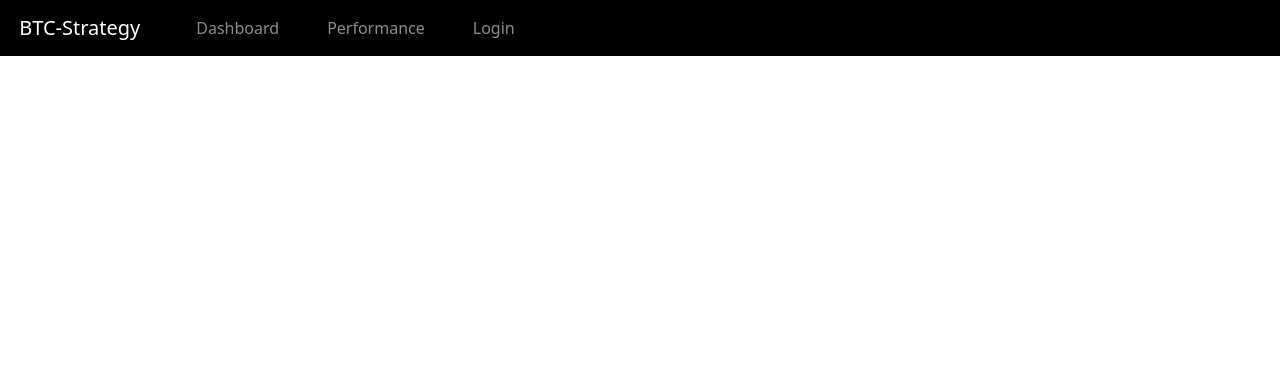
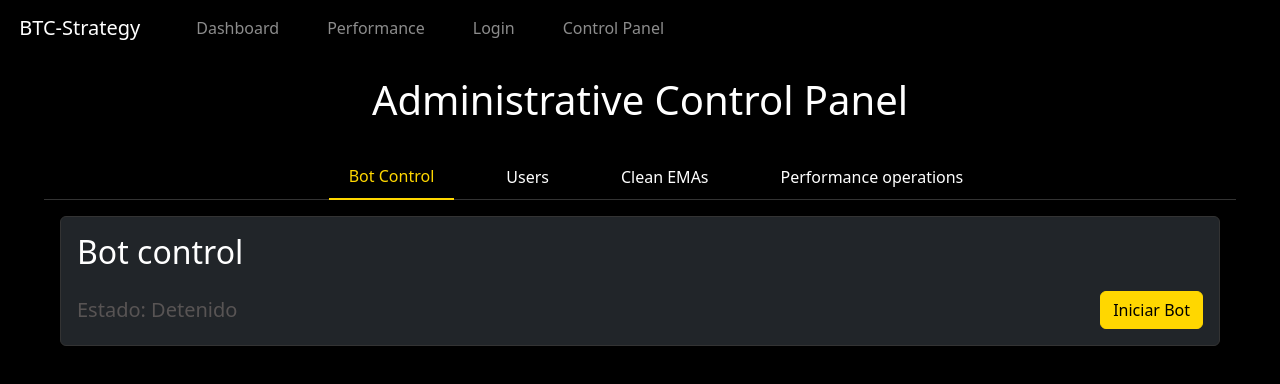
Before and after one commit to juanupla/BTCUSDT_bot_front, a React (Create React App) app: page /control-panel in a window 1280 px wide. Shown: the top 384 px of the page. Built offline with nearby package versions, Linux system fonts and the light colour scheme.

Commit message:
first desing for the control panel

```diff
--- a/src/App.js
+++ b/src/App.js
@@ -7,6 +7,7 @@ import Performance from './pages/Performance';
 import Login from './pages/Login';
 import ProtectedRoute from './components/ProtectedRoute';
 import 'bootstrap/dist/css/bootstrap.min.css';
+import ControlPanel from './pages/controlPanel';
 
 const App = () => {
   return (
@@ -20,9 +21,8 @@ const App = () => {
               <Route path="/" element={<Navigate to="/dashboard" replace />} />
               <Route path="/dashboard" element={<Dashboard />} />
               <Route path="/login" element={<Login />} />
-
-              {/* Ruta protegida para Operations */}
               <Route path="/performance" element={<Performance/>} />
+              <Route path="/control-panel" element={<ControlPanel/>} />
             </Routes>
           </div>
         </div>
--- a/src/components/Header.js
+++ b/src/components/Header.js
@@ -37,6 +37,9 @@ const Header = () => {
           <li className="nav-item" onClick={toggleMenu}>
             <Link className="nav-link" to="/login">Login</Link>
           </li>
+          <li className="nav-item" onClick={toggleMenu}>
+            <Link className="nav-link" to="/control-panel">Control Panel</Link>
+          </li>
 
         </ul>
       </div>
--- a/src/components/activeTrades.js
+++ b/src/components/activeTrades.js
@@ -63,6 +63,7 @@ const ActiveTrades = () => {
       fetchTrades();
     }, []);
 
+
     return (
       <div className="trades-container">
         <h2 className="trades-title">Active Trades</h2>
@@ -80,9 +81,6 @@ const ActiveTrades = () => {
 
                 Price: ${Number(trade.price).toFixed(2)}
 
-                {isValidSession && (
-                  <hr></hr>
-                )}
                 {isValidSession && (
                 <div>
                   <span className='btc-descrip'>Trade amount</span>
--- a/src/components/closedTrades.css
+++ b/src/components/closedTrades.css
@@ -14,7 +14,7 @@
 }
 
 .closed-trades-scroll-container {
-    max-height: 400px;
+    max-height: 500px;
     overflow-y: auto;
     scrollbar-width: thin;
     scrollbar-color: #333 #1a1a1a;
--- /dev/null
+++ b/src/pages/controlPanel.css
@@ -0,0 +1,99 @@
+.admin-panel-container {
+    min-height: 100vh;
+    background-color: #000;
+    color: white;
+    padding: 20px;
+  }
+
+  .admin-title {
+    color: white;
+    margin-bottom: 30px;
+    text-align: center;
+  }
+
+  .custom-tabs {
+    border-bottom: 1px solid #333;
+  }
+
+  .nav-tabs .nav-link {
+    color: #fff;
+    background: none;
+    border: none;
+    padding: 10px 20px;
+  }
+
+  .nav-tabs .nav-link:hover {
+    border-color: transparent;
+    background-color: #333;
+  }
+
+  .nav-tabs .nav-link.active {
+    color: #ffd700;
+    background-color: transparent;
+    border-bottom: 2px solid #ffd700;
+  }
+
+  .card {
+    border: 1px solid #333;
+  }
+
+  .card-title {
+    color: white;
+    margin-bottom: 20px;
+  }
+
+  .table {
+    margin-bottom: 0;
+  }
+
+  .table th {
+    border-color: #333;
+  }
+
+  .table td {
+    border-color: #333;
+  }
+
+  .form-control {
+    border: 1px solid #333;
+  }
+
+  .form-control:focus {
+    background-color: #333;
+    border-color: #ffd700;
+    color: white;
+    box-shadow: none;
+  }
+
+  .btn-warning {
+    background-color: #ffd700;
+    border-color: #ffd700;
+    color: #000;
+  }
+
+  .btn-warning:hover {
+    background-color: #ffed4a;
+    border-color: #ffed4a;
+    color: #000;
+  }
+
+  .internal-nav{
+    justify-content: center;
+    align-items: center;
+  }
+
+  .LPTWP{
+    font-size: 18px;
+    color: #ffd700;
+    margin-top: 5vh;
+  }
+  .LSTWP{
+    font-size: 18px;
+    color: #bebebe;
+    margin-top: 5vh;
+  }
+
+  .Status{
+    font-size: 20px;
+    color: #585454;
+  }
--- /dev/null
+++ b/src/pages/controlPanel.js
@@ -0,0 +1,177 @@
+import React, { useState } from 'react';
+import './controlPanel.css';
+
+const ControlPanel = () => {
+  const [activeTab, setActiveTab] = useState('bot');
+  const [botStatus, setBotStatus] = useState(false);
+
+  return (
+    <div className="container-fluid p-0">
+      <div className="admin-panel-container">
+        <div className="row m-0">
+          <div className="col-12">
+            <h1 className="admin-title">Administrative Control Panel </h1>
+
+            <div className="nav-tabs-wrapper">
+              <ul className="nav nav-tabs custom-tabs internal-nav">
+                <li className="nav-item">
+                  <button
+                    className={`nav-link ${activeTab === 'bot' ? 'active' : ''}`}
+                    onClick={() => setActiveTab('bot')}
+                  >
+                    Bot Control
+                  </button>
+                </li>
+                <li className="nav-item">
+                  <button
+                    className={`nav-link ${activeTab === 'users' ? 'active' : ''}`}
+                    onClick={() => setActiveTab('users')}
+                  >
+                    Users
+                  </button>
+                </li>
+                <li className="nav-item">
+                  <button
+                    className={`nav-link ${activeTab === 'ema' ? 'active' : ''}`}
+                    onClick={() => setActiveTab('ema')}
+                  >
+                    Clean EMAs
+                  </button>
+                </li>
+                <li className="nav-item">
+                  <button
+                    className={`nav-link ${activeTab === 'operations' ? 'active' : ''}`}
+                    onClick={() => setActiveTab('operations')}
+                  >
+                    Performance operations
+                  </button>
+                </li>
+              </ul>
+            </div>
+
+            <div className="tab-content p-3">
+              {activeTab === 'bot' && (
+                <div className="tab-pane active">
+                  <div className="card bg-dark">
+                    <div className="card-body">
+                      <h2 className="card-title">Bot control</h2>
+                      <div className="d-flex justify-content-between align-items-center">
+                        <span className='Status'>Estado: {botStatus ? 'Activo' : 'Detenido'}</span>
+                        <button
+                          className={`btn ${botStatus ? 'btn-danger' : 'btn-warning'}`}
+                          onClick={() => setBotStatus(!botStatus)}
+                        >
+                          {botStatus ? 'Detener Bot' : 'Iniciar Bot'}
+                        </button>
+                      </div>
+                    </div>
+                  </div>
+                </div>
+              )}
+
+              {activeTab === 'users' && (
+                <div className="tab-pane active">
+                  <div className="card bg-dark">
+                    <div className="card-body">
+                      <h2 className="card-title">User management</h2>
+                      <button className="btn btn-warning mb-3">
+                        Crear Nuevo Usuario
+                      </button>
+                      <div className="table-responsive">
+                        <table className="table table-dark table-hover">
+                          <thead>
+                            <tr>
+                              <th>Email</th>
+                              <th>Name</th>
+                              <th>LastName</th>
+                              <th>Rol</th>
+                              <th>Acciones</th>
+                            </tr>
+                          </thead>
+                          <tbody>
+                            <tr>
+                              <td>admin@juanupla.com</td>
+                              <td>Juan</td>
+                              <td>Cremona</td>
+                              <td>Administrador</td>
+                              <td>
+                                <button className="btn btn-danger btn-sm">Eliminar</button>
+                              </td>
+                            </tr>
+                          </tbody>
+                        </table>
+                      </div>
+                    </div>
+                  </div>
+                </div>
+              )}
+
+              {activeTab === 'ema' && (
+                <div className="tab-pane active">
+                  <div className="card bg-dark">
+                    <div className="card-body">
+                      <h2 className="card-title">Cleaning EMAs before date</h2>
+                      <div className="d-flex gap-3 align-items-center">
+                        <input type="date" className="form-control bg-dark text-light" />
+                        <button className="btn btn-warning">
+                          Clean Emas
+                        </button>
+                      </div>
+                    </div>
+                  </div>
+                </div>
+              )}
+
+              {activeTab === 'operations' && (
+                <div className="tab-pane active">
+                  <div className="card bg-dark">
+                    <div className="card-body">
+                      <h2 className="card-title">Operations performance management</h2>
+                      <div className="mb-4">
+                        <h3 className='LPTWP'>Last purchase transaction without performance</h3>
+                        <div className="table-responsive">
+                          <table className="table table-dark table-hover">
+                            <thead>
+                              <tr>
+                                <th>Fecha</th>
+                                <th>Precio</th>
+                                <th>Estado</th>
+                                <th>Acciones</th>
+                              </tr>
+                            </thead>
+                          </table>
+                        </div>
+                      </div>
+
+                      <div className="mb-4">
+                        <h3 className='LSTWP'>Last sale transactions without performance</h3>
+                        <div className="table-responsive">
+                          <table className="table table-dark table-hover">
+                            <thead>
+                              <tr>
+                                <th>Fecha</th>
+                                <th>Precio</th>
+                                <th>Estado</th>
+                                <th>Acciones</th>
+                              </tr>
+                            </thead>
+                          </table>
+                        </div>
+                      </div>
+
+                      <button className="btn btn-warning justify-content-end">
+                        Create a new performance operation
+                      </button>
+                    </div>
+                  </div>
+                </div>
+              )}
+            </div>
+          </div>
+        </div>
+      </div>
+    </div>
+  );
+};
+
+export default ControlPanel;
```
